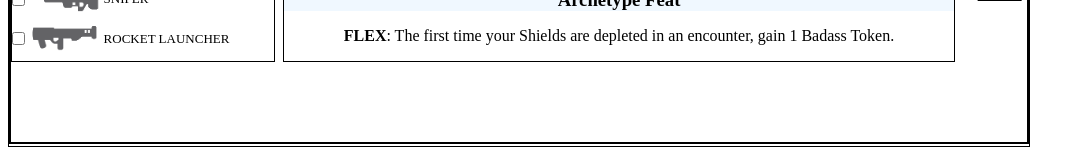
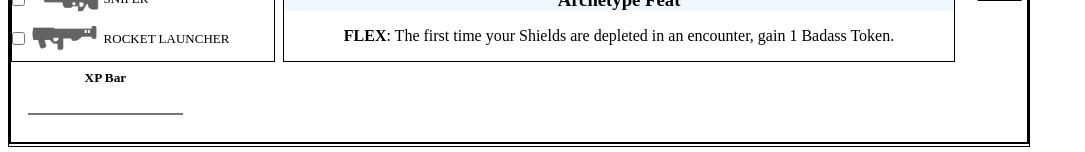
Before and after one commit to chrehall68/character-sheet, a React (Create React App) app: page / in a window 1280 px wide. Shown: the part 1183-1335 px from the top of the page, without its empty margins (0-1085 px from the left). Built offline with nearby package versions, Linux system fonts and the light colour scheme.

Commit message:
start xpbar

```diff
--- a/src/Body.css
+++ b/src/Body.css
@@ -756,3 +756,56 @@
 .archetypeFeat .content #title {
     font-weight: bold;
 }
+
+.xpbar {
+    display: flex;
+    width: 100%;
+    grid-column: 1 / span 14;
+    grid-row: 49 / span 3;
+    height: 100%;
+}
+
+.xpbar .xpstuff {
+    display: flex;
+    width: 20%;
+    flex-wrap: wrap;
+    justify-content: center;
+}
+
+.xpbar .xpstuff::after {
+    content: "";
+    width: 100%;
+    height: 3px;
+    background-color: black;
+    bottom: 0;
+    left: 0;
+}
+
+.xpbar .xpstuff::after {
+    transform: scaleX(0);
+}
+
+.xpbar .xpstuff:hover::after {
+    transition-duration: 500ms;
+    transform: scaleX(1);
+}
+
+.xpbar .xpstuff .label {
+    margin: 0px;
+    padding: 0px;
+    width: 100%;
+    text-align: center;
+}
+
+.xpbar .xpstuff .content {
+    border-left: 0px;
+    border-right: 0px;
+    border-top: 0px;
+    text-align: center;
+    width: 80%;
+}
+
+.xpbar .xpstuff input.content::-webkit-outer-spin-button,
+.xpbar .xpstuff input.content::-webkit-inner-spin-button {
+    display: none;
+}
--- a/src/Body.js
+++ b/src/Body.js
@@ -378,6 +378,28 @@ class ArchetypeFeat extends React.Component {
     }
 }
 
+class XPBar extends React.Component {
+    constructor(props) {
+        super(props)
+        this.XP_PER_BOX = 100
+        this.state = { xp: this.props.xp || 0 }
+    }
+
+    updateBar = () => {
+
+    }
+
+    render() {
+        return <div className="xpbar">
+            <div className='xpstuff' >
+                <h5 className='label'>XP Bar</h5>
+                <input className="content" type="number" />
+            </div>
+        </div>
+    }
+
+}
+
 export class Body extends React.Component {
     render() {
         return (
@@ -412,6 +434,7 @@ export class Body extends React.Component {
                     The first time your Shields
                     are depleted in an encounter, gain 1 Badass Token.
                 </ArchetypeFeat>
+                <XPBar />
             </div>
         )
     }
```
